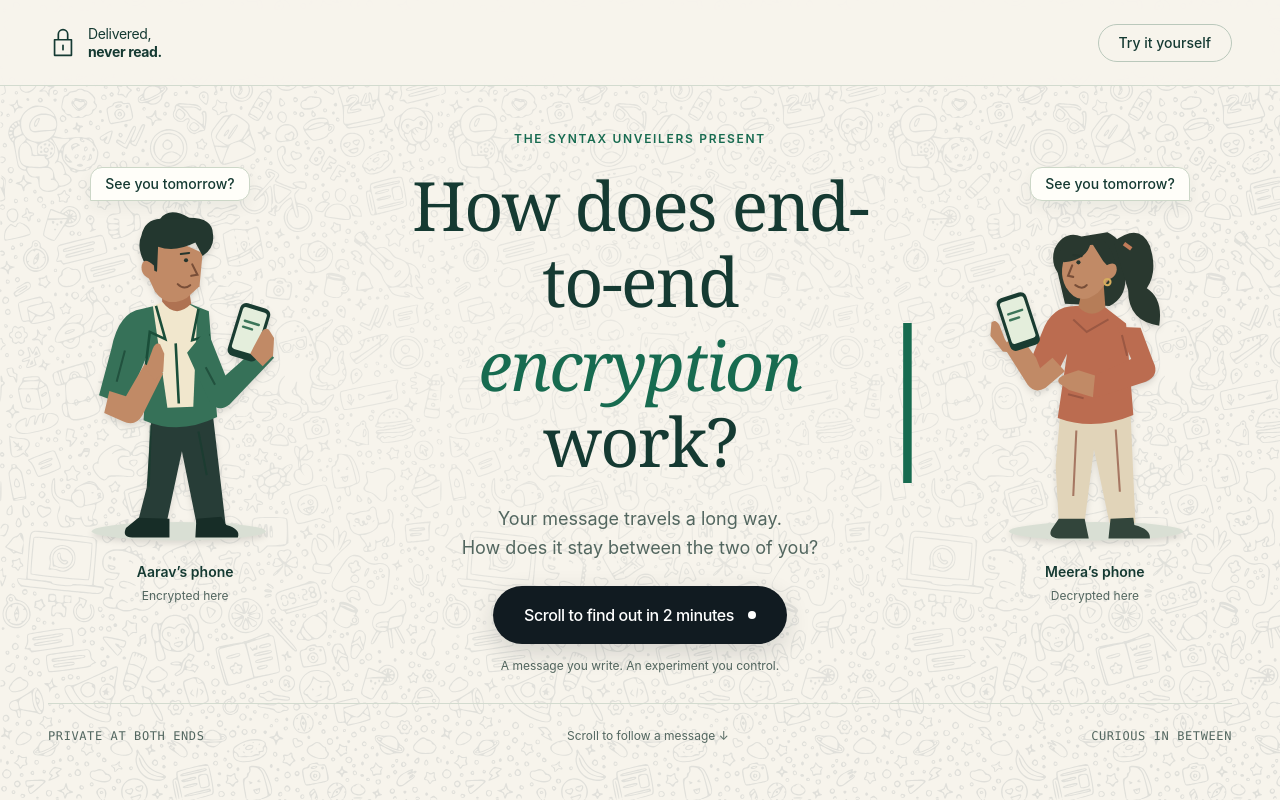
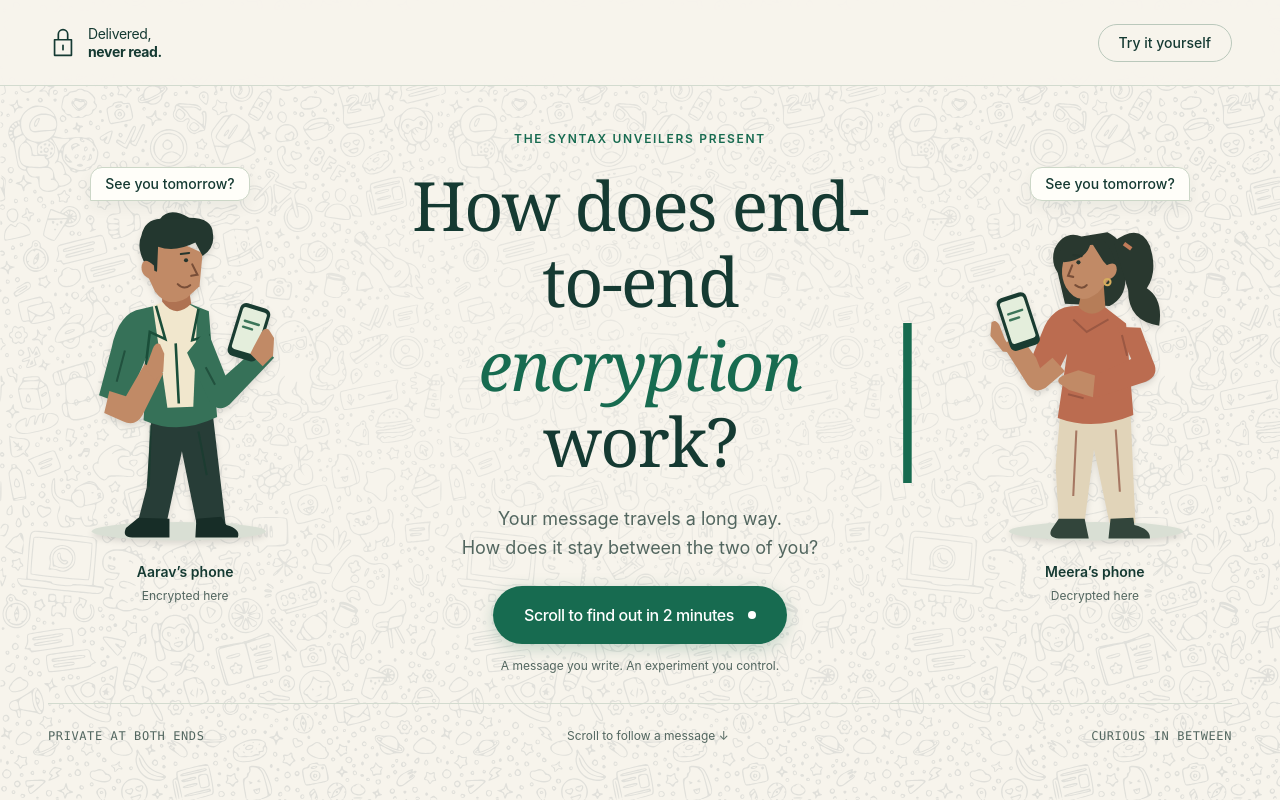
Before and after one commit to HimHacks/N, a React (Vite) app: page / in a window 1280 px wide. Built offline with nearby package versions, Linux system fonts and the light colour scheme.

Commit message:
fix(cta): use original WhatsApp green #176B50 for dot-expanding button

```diff
--- a/src/components/ui/DotExpandButton.tsx
+++ b/src/components/ui/DotExpandButton.tsx
@@ -9,9 +9,9 @@ interface DotExpandButtonProps {
 /**
  * DotExpandButton Component
  * Recreates the pill button with a trailing dot:
- * - Idle state: Dark pill with white text and a white dot on the right.
+ * - Idle state: Forest green pill (#176B50) with white text and a white dot on the right.
  * - Hover state: The white dot expands horizontally to the left, becoming an inner white pill
- *   that covers the button, while the text inside smoothly inverts to dark text.
+ *   that covers the button, while the text inside smoothly inverts to forest green (#176B50).
  * - Active state: Tactile micro-press.
  */
 export const DotExpandButton: React.FC<DotExpandButtonProps> = ({
@@ -26,12 +26,12 @@ export const DotExpandButton: React.FC<DotExpandButtonProps> = ({
       onClick={onClick}
       onMouseEnter={() => setIsHovered(true)}
       onMouseLeave={() => setIsHovered(false)}
-      className={`group relative inline-flex items-center justify-center rounded-full bg-[#111b21] p-[3px] shadow-[0_8px_24px_rgba(17,27,33,0.16)] hover:shadow-[0_12px_32px_rgba(17,27,33,0.24)] transition-all duration-300 cursor-pointer select-none active:scale-[0.98] ${className}`}
+      className={`group relative inline-flex items-center justify-center rounded-full bg-[#176B50] p-[3px] shadow-[0_4px_16px_rgba(23,107,80,0.25)] hover:shadow-[0_8px_24px_rgba(23,107,80,0.35)] transition-all duration-300 cursor-pointer select-none active:scale-[0.98] ${className}`}
       style={{
         fontFamily: "-apple-system, BlinkMacSystemFont, 'Segoe UI', Roboto, 'Inter', sans-serif",
       }}
     >
-      {/* Base Layer: Dark background with White Text and trailing White Dot */}
+      {/* Base Layer: Forest Green background with White Text and trailing White Dot */}
       <div className="flex items-center gap-3.5 px-6 sm:px-7 py-3 sm:py-3.5 text-white font-medium text-sm sm:text-base tracking-tight">
         <span>{text}</span>
         <span
@@ -49,10 +49,10 @@ export const DotExpandButton: React.FC<DotExpandButtonProps> = ({
           opacity: isHovered ? 1 : 0,
         }}
       >
-        {/* Inverted Dark Text placed at the exact identical coordinate relative to the right edge */}
-        <div className="absolute right-0 top-0 bottom-0 flex items-center gap-3.5 px-6 sm:px-7 text-[#111b21] font-medium text-sm sm:text-base tracking-tight whitespace-nowrap">
+        {/* Inverted Green Text placed at the exact identical coordinate relative to the right edge */}
+        <div className="absolute right-0 top-0 bottom-0 flex items-center gap-3.5 px-6 sm:px-7 text-[#176B50] font-semibold text-sm sm:text-base tracking-tight whitespace-nowrap">
           <span>{text}</span>
-          <span className="w-2 h-2 rounded-full bg-[#111b21] opacity-0" />
+          <span className="w-2 h-2 rounded-full bg-[#176B50] opacity-0" />
         </div>
       </div>
     </button>
```
Also changed, not shown: 1 other file (tests, documents, lock files or other folders).
